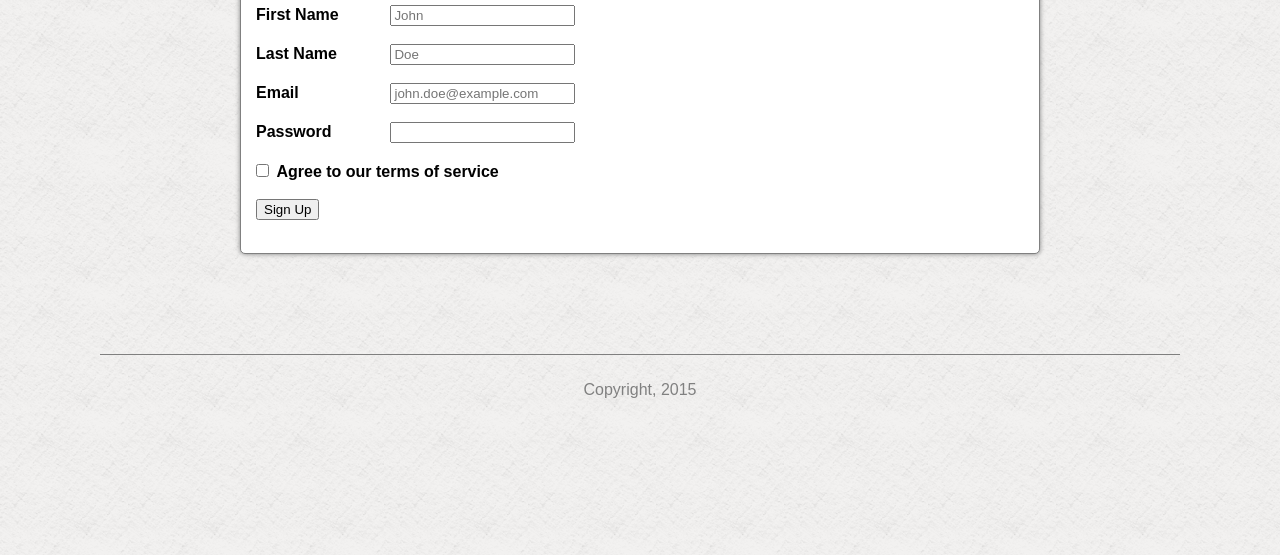
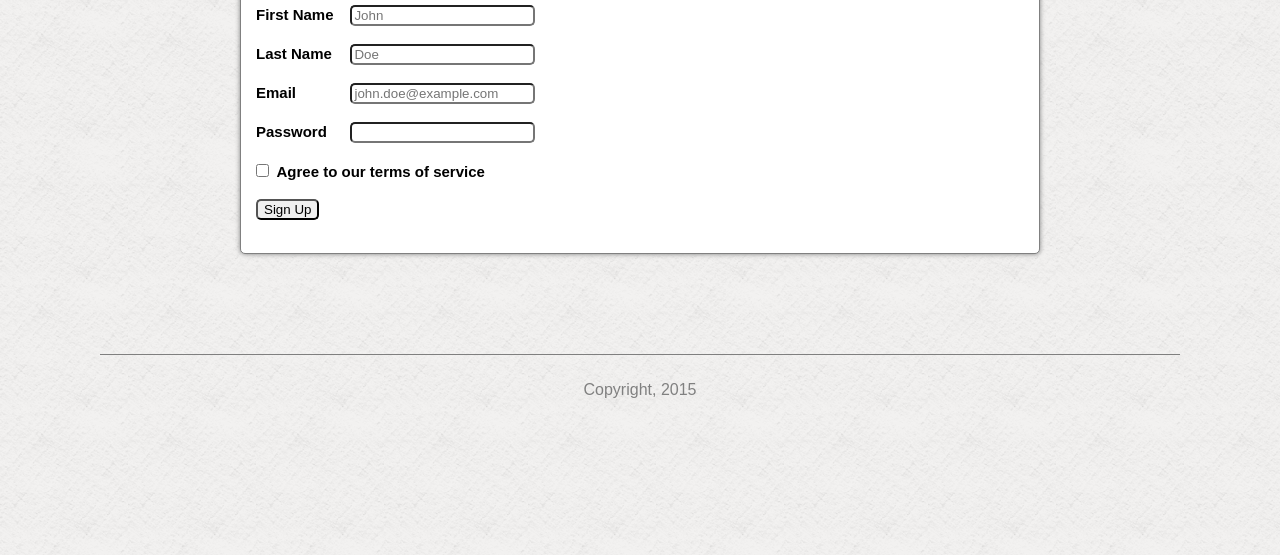
Before and after one commit to arorgwyn/fewd-30, a plain HTML site: page Homework/hw3_signUp.html in a window 1280 px wide. Shown: the part 245-800 px from the top of the page. Drawn offline with Linux system fonts and the light colour scheme.

Commit message:
new signup css

```diff
--- a/Homework/hw2_acmeCorp.css
+++ b/Homework/hw2_acmeCorp.css
@@ -1,3 +1,5 @@
+/*Main Acme Corp CSS*/
+
 * {
   -webkit-box-sizing: border-box;
      -moz-box-sizing: border-box;
--- /dev/null
+++ b/Homework/hw3_signUp.css
@@ -0,0 +1,15 @@
+/* Acme Sign-Up Specific CSS*/
+
+main form label {
+  display: inline-block;
+  width: 230px;
+  font-size: 15px;
+}
+
+main form input{
+  margin-left: -140px;
+  border-radius: 5px;
+}
+span {
+  margin-left: 140px;
+}
--- a/Homework/hw3_signUp.html
+++ b/Homework/hw3_signUp.html
@@ -1,22 +1,14 @@
+<!--Wenjia Zhu
+Homework 3
+04/15/2015
+Build Acme Sign Up Page-->
+
 <!DOCTYPE html>
 <html>
   <head>
     <title>ACME Corp - Sign-Up</title>
     <link href="hw2_acmeCorp.css" rel="stylesheet"/>
-    <style>
-    label {
-      display: inline-block;
-      width: 250px;
-      /*border: 1px solid black;*/
-    }
-
-    input{
-      margin-left: -120px;
-    }
-    span {
-      margin-left: 120px;
-    }
-    </style>
+    <link href="hw3_signUp.css" rel="stylesheet"/>
 
   </head>
   <body>
@@ -26,6 +18,7 @@
       width="400" height="110">
       <nav>
         <ul>
+          <li><strong>About Acme Corp</strong></li>
           <li><strong>Products</strong></li>
           <li>
             <a target="_blank" href="http://google.com">
```
